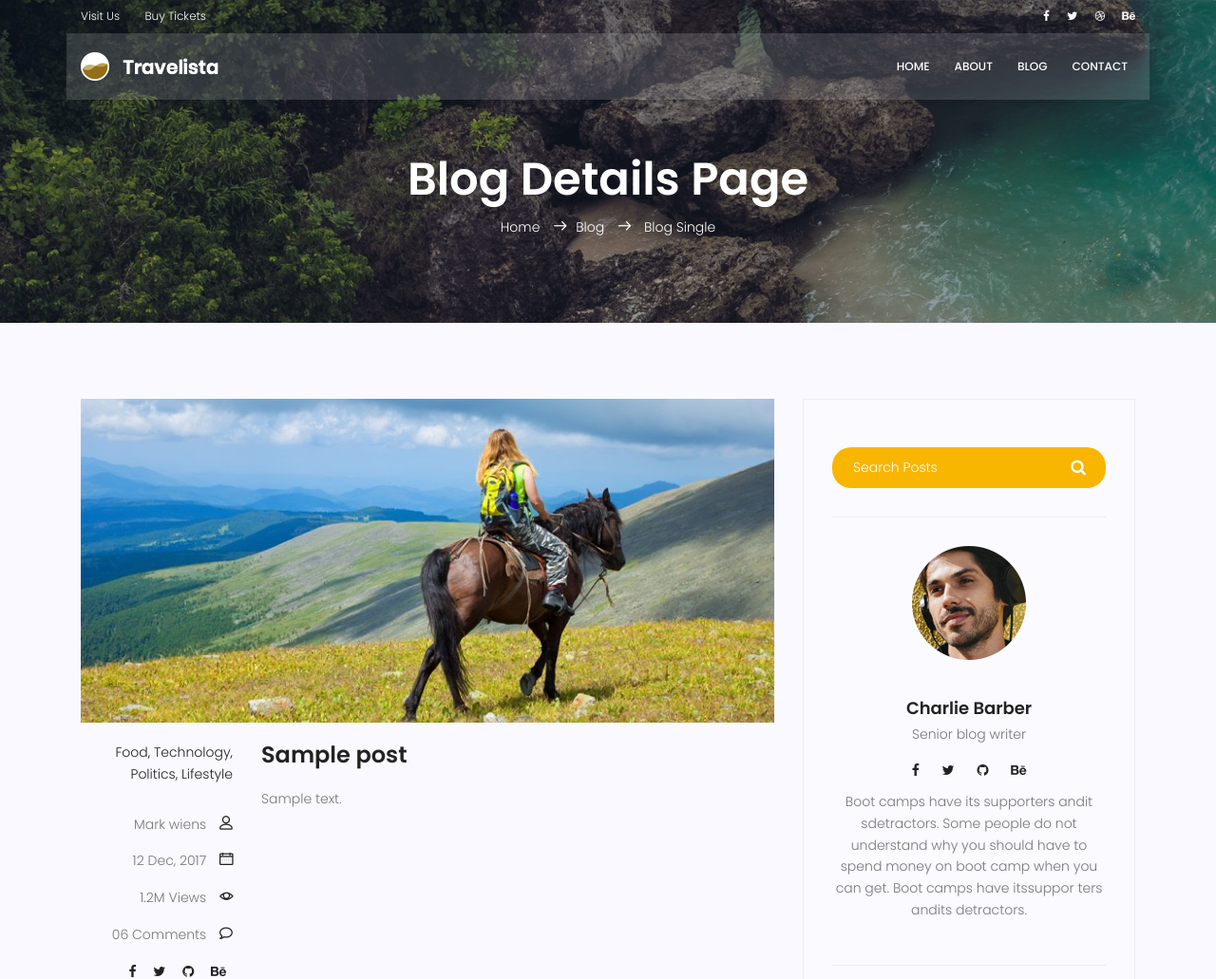
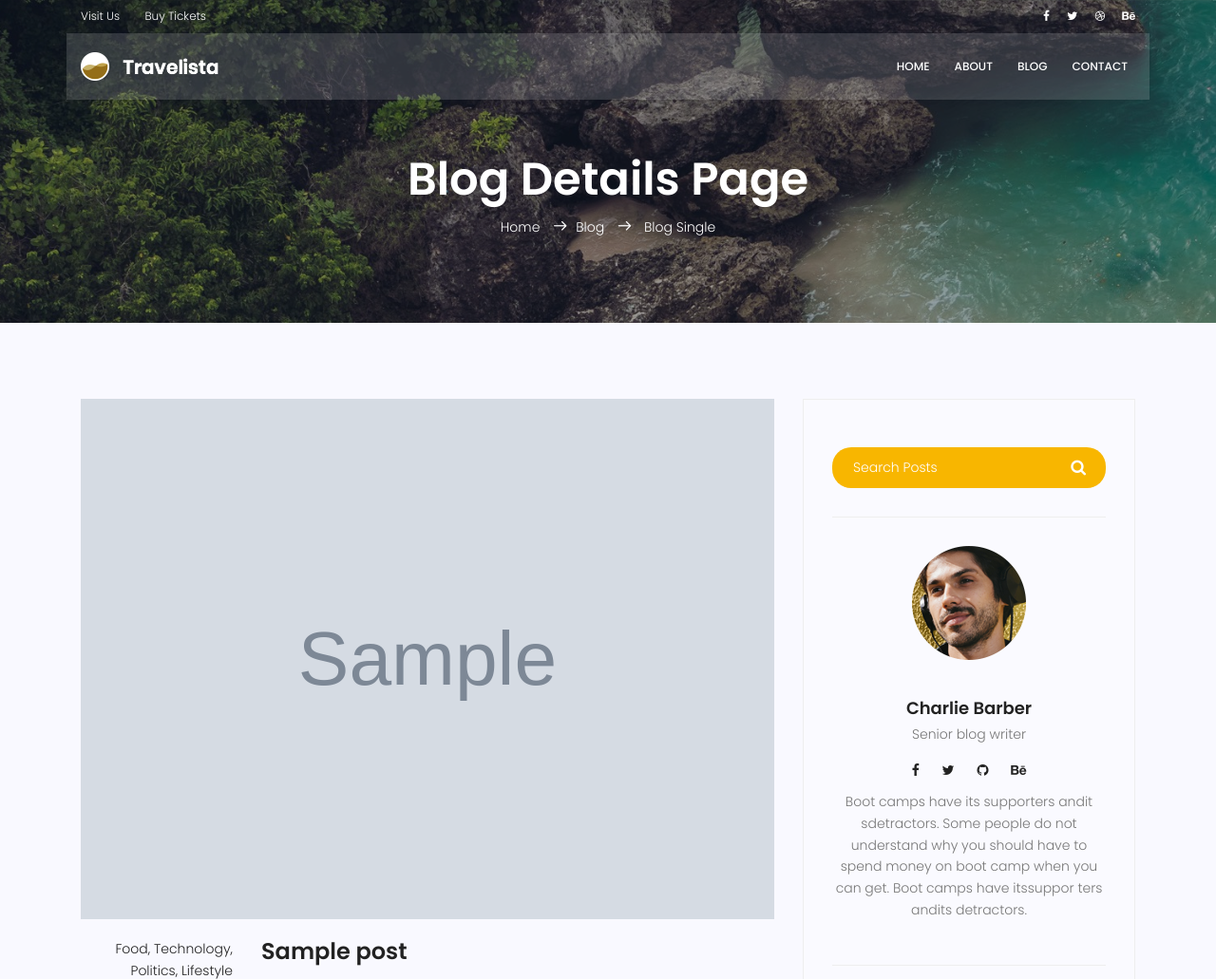
Before and after one commit to mamad-azimi-jozani/django, a Django app: page /blog/1 in a window 1280 px wide. Shown: the top 1031 px of the page at 95% size. Run offline with Django 3.2, Linux system fonts and the light colour scheme; tables that the repository leaves empty hold one stand-in row (values such as "Sample post"); grey boxes marked "Sample" are stand-in pictures; some libraries are stand-ins or nearby versions.

Commit message:
change image field dynamically i mean for each post i show correct image

```diff
--- a/templates/blog/blog-single.html
+++ b/templates/blog/blog-single.html
@@ -46,7 +46,7 @@
 							<div class="single-post row">
 								<div class="col-lg-12">
 									<div class="feature-img">
-										<img class="img-fluid" src='{% static "img/blog/feature-img1.jpg" %}' alt="">
+										<img class="img-fluid" src='{{ post.image.url }}' alt="">
 									</div>
 								</div>
 								<div class="col-lg-3  col-md-3 meta-details">
```
